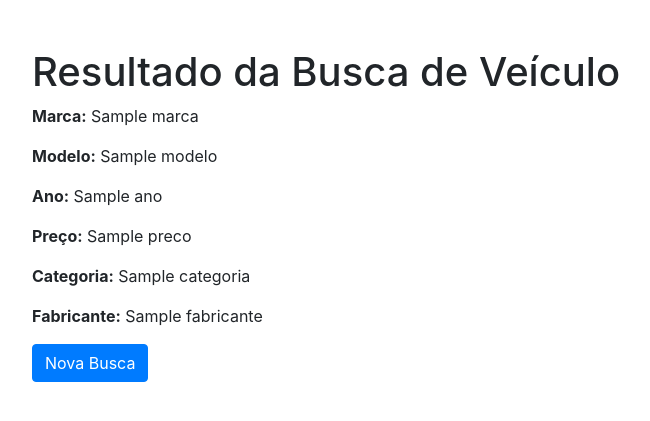
After one commit to brunoandradearruda/pymongo_veiculos, a Flask app: template Projeto_veiculos_mongodb/templates/search_result.html in a window 1280 px wide. The commit adds this page. Shown: the top 421 px of the page, without its empty margins (53-703 px from the left). Run offline with Flask 3, Linux system fonts and the light colour scheme; the template is opened without the code that fills it: most values are stand-ins (such as "Sample title", 1, 10 or a date in 2020); some libraries are stand-ins or nearby versions.

Commit message:
função busca por id inserida

```diff
--- a/Projeto_veiculos_mongodb/app.py
+++ b/Projeto_veiculos_mongodb/app.py
@@ -63,14 +63,19 @@ def delete(id):
     return redirect(url_for('read'))
 
 
-@app.route('/search_by_id/<string:id>', methods=['GET'])
-def search_by_id(id):
-    carro = collection_carros.find_one({"_id": ObjectId(id)})
+@app.route('/search', methods=['GET', 'POST'])
+def search():
+    if request.method == 'POST':
+        car_id = request.form.get('car_id')
+        carro = collection_carros.find_one({"_id": ObjectId(car_id)})
 
-    if carro:
-        return render_template("search_by_id.html", carro=carro)  # Página de detalhes do carro
-    else:
-        return render_template("search_by_id.html", error="Carro não encontrado.")  # Exibir mensagem de erro
+        if carro:
+            return render_template("search_result.html", carro=carro)
+        else:
+            return render_template("search_result.html", error="Carro não encontrado.")
+
+    return render_template("search.html")
+
 
 
 if __name__ == "__main__":
--- a/Projeto_veiculos_mongodb/templates/create.html
+++ b/Projeto_veiculos_mongodb/templates/create.html
@@ -5,6 +5,10 @@
     <link rel="stylesheet" href="https://maxcdn.bootstrapcdn.com/bootstrap/4.5.2/css/bootstrap.min.css">
 </head>
 <body>
+ <nav class="navbar navbar-expand-lg navbar-light bg-light justify-content-center">
+        <a class="navbar-brand" href="/">Home</a>
+      <a class="navbar-brand" href="/read">Cadastrados</a>
+    </nav>
     <div class="container mt-5">
         <h1>Cadastrar Novo Carro</h1>
         <form action="/create" method="POST">
@@ -36,5 +40,7 @@
         </form>
         <a href="/read" class="btn btn-primary mt-3">Voltar para a Lista de Carros</a>
     </div>
+
+
 </body>
 </html>
--- a/Projeto_veiculos_mongodb/templates/index.html
+++ b/Projeto_veiculos_mongodb/templates/index.html
@@ -15,8 +15,12 @@
             <a href="/create" class="btn btn-success btn-lg btn-block">Cadastrar Carro</a>
         </li>
         <li class="list-group-item">
-            <a href="/read" class="btn btn-info btn-lg btn-block">Buscar Carro</a>
+            <a href="/read" class="btn btn-info btn-lg btn-block">Exibir veículos cadastrados</a>
         </li>
+        <li class="list-group-item">
+            <a href="/search" class="btn btn-info btn-lg btn-block">Buscar veículo</a>
+        </li>
+
     </ul>
 </div>
 </body>
--- a/Projeto_veiculos_mongodb/templates/read.html
+++ b/Projeto_veiculos_mongodb/templates/read.html
@@ -6,6 +6,11 @@
     <link rel="stylesheet" href="https://maxcdn.bootstrapcdn.com/bootstrap/4.5.2/css/bootstrap.min.css">
 </head>
 <body>
+    <nav class="navbar navbar-expand-lg navbar-light bg-light justify-content-center">
+           <a class="navbar-brand" href="/">Home</a>
+      <a class="navbar-brand" href="/read">Cadastrados</a>
+    </nav>
+
     <div class="container mt-5">
         <h1 class="mb-4">Lista de Carros</h1>
         <table class="table table-bordered">
--- /dev/null
+++ b/Projeto_veiculos_mongodb/templates/search_result.html
@@ -0,0 +1,26 @@
+<!DOCTYPE html>
+<html>
+<head>
+    <title>Resultado da Busca de Veículo</title>
+    <!-- Inclua o arquivo CSS do Bootstrap -->
+    <link rel="stylesheet" href="https://maxcdn.bootstrapcdn.com/bootstrap/4.5.2/css/bootstrap.min.css">
+</head>
+<body>
+    <div class="container mt-5">
+        <h1>Resultado da Busca de Veículo</h1>
+        {% if error %}
+            <div class="alert alert-danger" role="alert">
+                {{ error }}
+            </div>
+        {% else %}
+            <p><strong>Marca:</strong> {{ carro.marca }}</p>
+            <p><strong>Modelo:</strong> {{ carro.modelo }}</p>
+            <p><strong>Ano:</strong> {{ carro.ano }}</p>
+            <p><strong>Preço:</strong> {{ carro.preco }}</p>
+            <p><strong>Categoria:</strong> {{ carro.categoria }}</p>
+            <p><strong>Fabricante:</strong> {{ carro.fabricante }}</p>
+        {% endif %}
+        <a href="{{ url_for('search') }}" class="btn btn-primary">Nova Busca</a>
+    </div>
+</body>
+</html>
```
Also changed, not shown: Projeto_veiculos_mongodb/templates/search.html (added, +20 -0 lines), Projeto_veiculos_mongodb/templates/search_by_id.html (deleted, +0 -34 lines).
